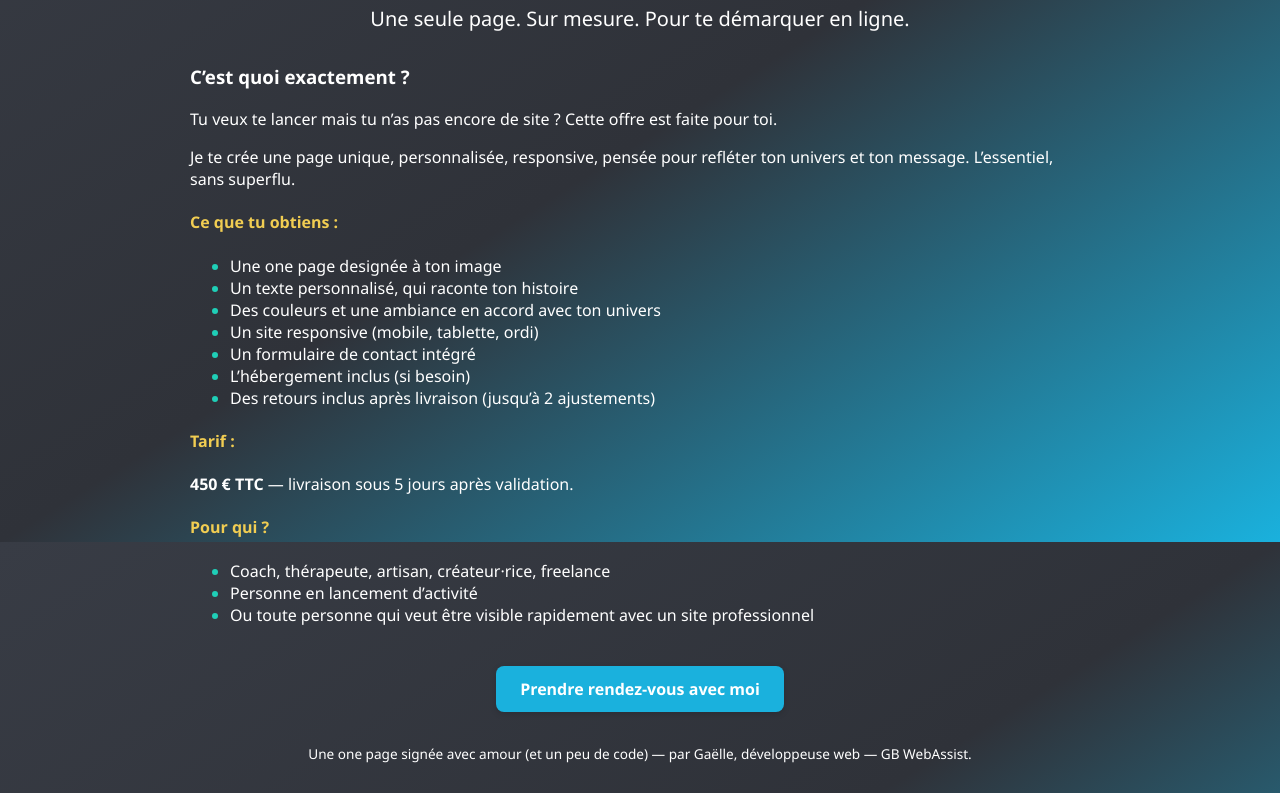
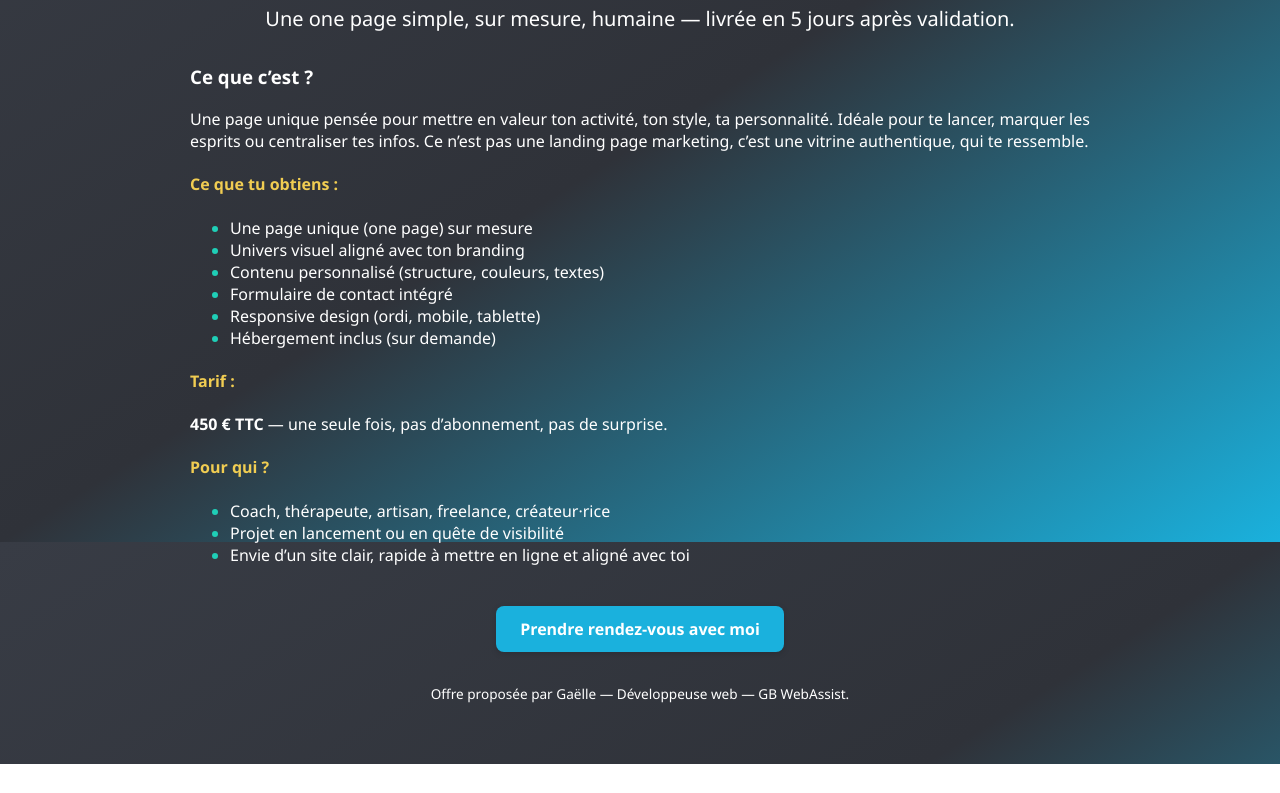
Before and after one commit to GaelleB/Offre-Coup-de-Pouce-Web, a plain HTML site: page offre-coup-de-pouce.html in a window 1280 px wide. Shown: the part 258-1051 px from the top of the page. After the commit the page ends 1022 px from the top, so only its background shows below. Drawn offline with Linux system fonts and the light colour scheme.

Commit message:
maj text + prix

```diff
--- a/offre-coup-de-pouce.html
+++ b/offre-coup-de-pouce.html
@@ -3,7 +3,7 @@
   <head>
     <meta charset="UTF-8" />
     <meta name="viewport" content="width=device-width, initial-scale=1.0"/>
-    <title>Offre Coup de Pouce Web</title>
+    <title>Une page qui raconte ton histoire</title>
     <link href="style.css" rel="stylesheet" />
   </head>
   <body>
@@ -12,32 +12,34 @@
     </header>
 
     <div class="container">
-      <h1 class="text-center">L'Offre Coup de Pouce Web</h1>
-      <p class="text-center lead">Une seule page. Sur mesure. Pour te démarquer en ligne.</p>
+      <h1 class="text-center">Une page qui raconte ton histoire</h1>
+      <p class="text-center lead">Une one page simple, sur mesure, humaine — livrée en 5 jours après validation.</p>
 
-      <h3>C’est quoi exactement ?</h3>
-      <p>Tu veux te lancer mais tu n’as pas encore de site ? Cette offre est faite pour toi.</p>
-      <p>Je te crée une page unique, personnalisée, responsive, pensée pour refléter ton univers et ton message. L’essentiel, sans superflu.</p>
+      <h3>Ce que c’est ?</h3>
+      <p>
+        Une page unique pensée pour mettre en valeur ton activité, ton style, ta personnalité.
+        Idéale pour te lancer, marquer les esprits ou centraliser tes infos.
+        Ce n’est pas une landing page marketing, c’est une vitrine authentique, qui te ressemble.
+      </p>
 
       <h4>Ce que tu obtiens :</h4>
       <ul>
-        <li>Une one page designée à ton image</li>
-        <li>Un texte personnalisé, qui raconte ton histoire</li>
-        <li>Des couleurs et une ambiance en accord avec ton univers</li>
-        <li>Un site responsive (mobile, tablette, ordi)</li>
-        <li>Un formulaire de contact intégré</li>
-        <li>L’hébergement inclus (si besoin)</li>
-        <li>Des retours inclus après livraison (jusqu’à 2 ajustements)</li>
+        <li>Une page unique (one page) sur mesure</li>
+        <li>Univers visuel aligné avec ton branding</li>
+        <li>Contenu personnalisé (structure, couleurs, textes)</li>
+        <li>Formulaire de contact intégré</li>
+        <li>Responsive design (ordi, mobile, tablette)</li>
+        <li>Hébergement inclus (sur demande)</li>
       </ul>
 
       <h4>Tarif :</h4>
-      <p><strong>450 € TTC</strong> — livraison sous 5 jours après validation.</p>
+      <p><strong>450 € TTC</strong> — une seule fois, pas d’abonnement, pas de surprise.</p>
 
       <h4>Pour qui ?</h4>
       <ul>
-        <li>Coach, thérapeute, artisan, créateur·rice, freelance</li>
-        <li>Personne en lancement d’activité</li>
-        <li>Ou toute personne qui veut être visible rapidement avec un site professionnel</li>
+        <li>Coach, thérapeute, artisan, freelance, créateur·rice</li>
+        <li>Projet en lancement ou en quête de visibilité</li>
+        <li>Envie d’un site clair, rapide à mettre en ligne et aligné avec toi</li>
       </ul>
 
       <div class="text-center" style="margin-top: 2.5rem;">
@@ -45,7 +47,7 @@
       </div>
 
       <p class="text-center" style="margin-top: 2rem; font-size: 0.85rem;">
-        Une one page signée avec amour (et un peu de code) — par Gaëlle, développeuse web — GB WebAssist.
+        Offre proposée par Gaëlle — Développeuse web — GB WebAssist.
       </p>
     </div>
   </body>
```
